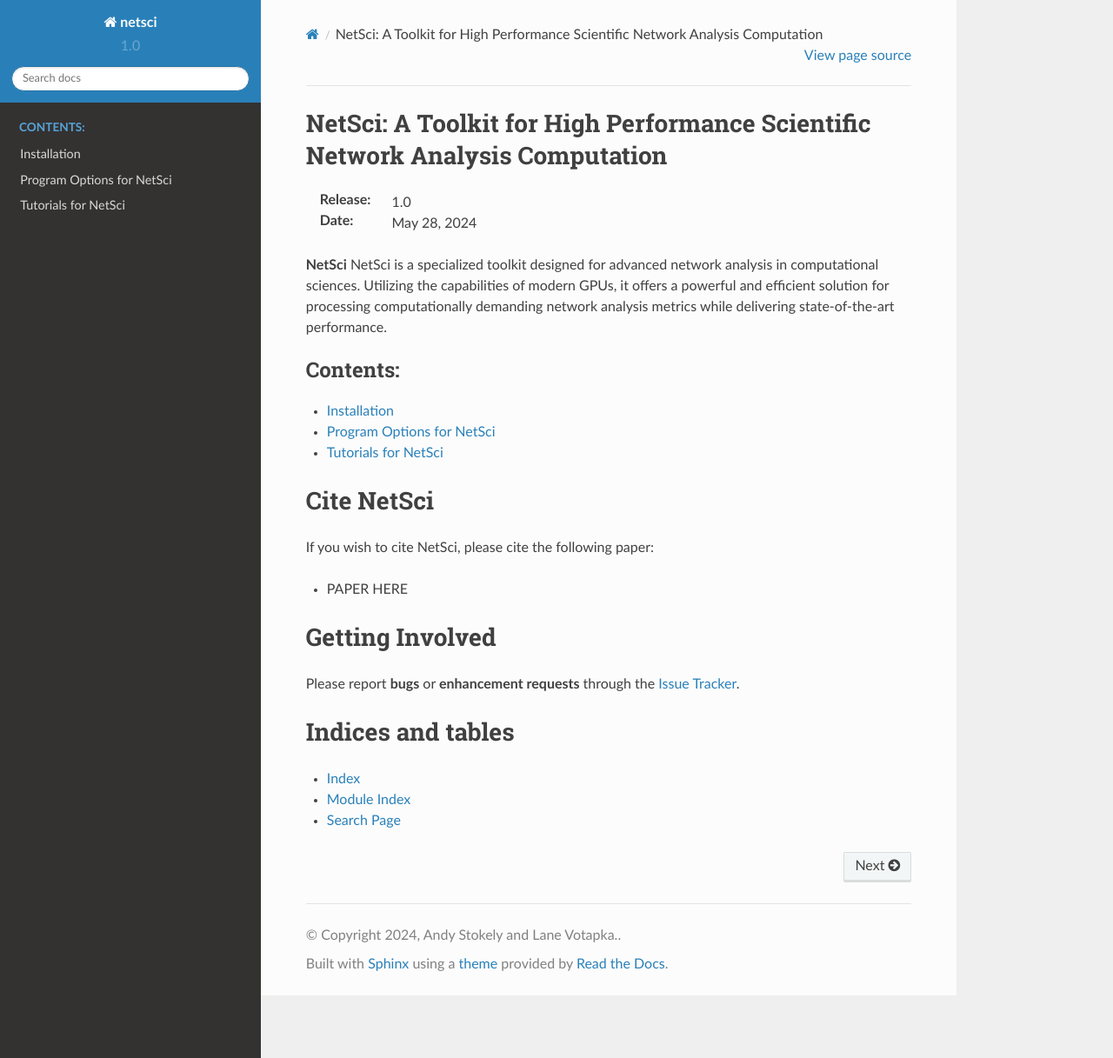
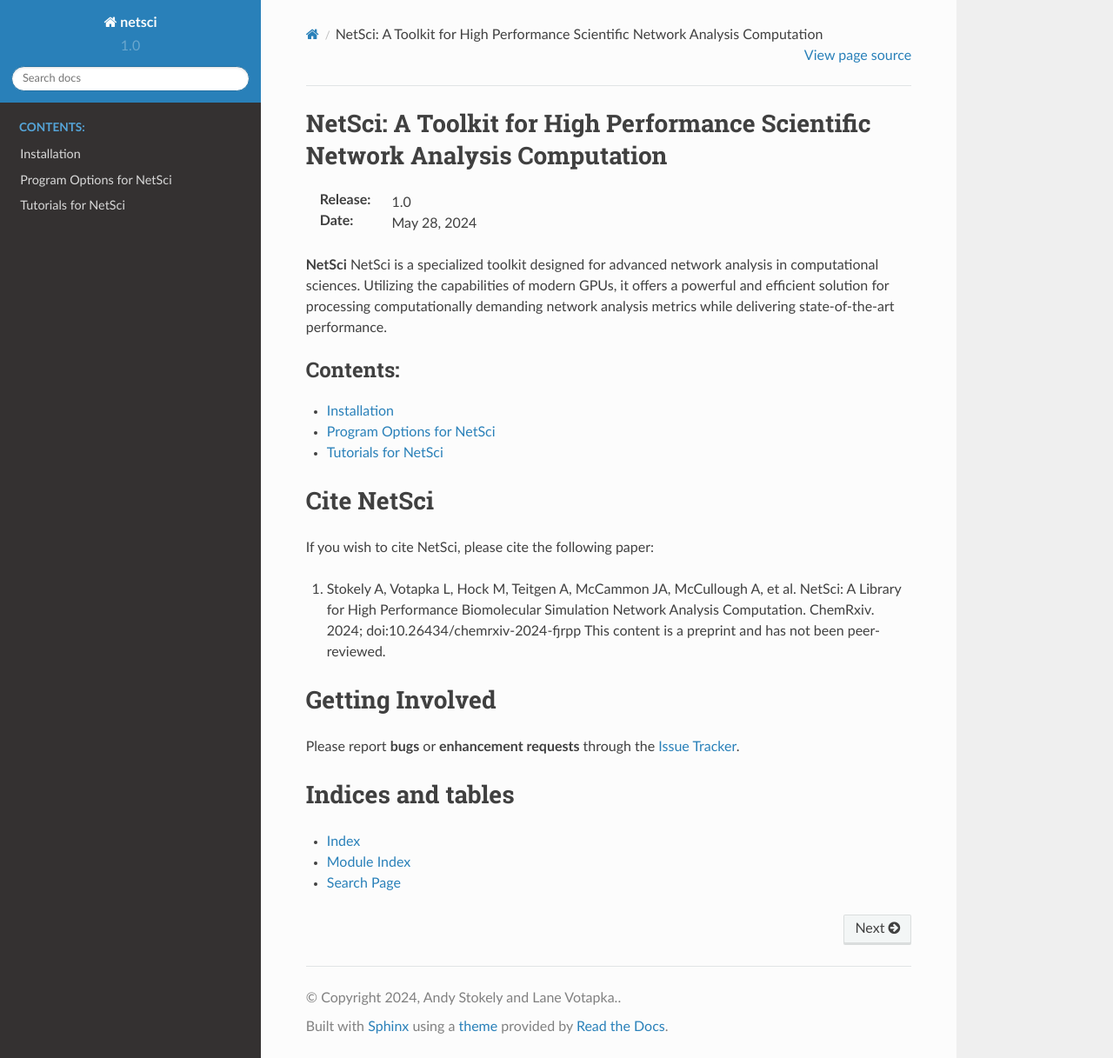
Before and after one commit to netscianalysis/netsci, a Sphinx documentation site: the page built from docs/index.rst, in a window 1280 px wide and 1217 px high. Shown: the whole window at 87% size. Built offline with Sphinx 7.4.7 and the Read the Docs theme 2.0.0, drawn with Linux system fonts in a browser that asks for light colours.

Commit message:
Update index.rst (#16)
Adding citation

```diff
--- a/docs/index.rst
+++ b/docs/index.rst
@@ -19,7 +19,7 @@
 
 If you wish to cite NetSci, please cite the following paper:
 
-* PAPER HERE
+1. Stokely A, Votapka L, Hock M, Teitgen A, McCammon JA, McCullough A, et al. NetSci: A Library for High Performance Biomolecular Simulation Network Analysis Computation. ChemRxiv. 2024; doi:10.26434/chemrxiv-2024-fjrpp  This content is a preprint and has not been peer-reviewed.
 
 
 Getting Involved
```
